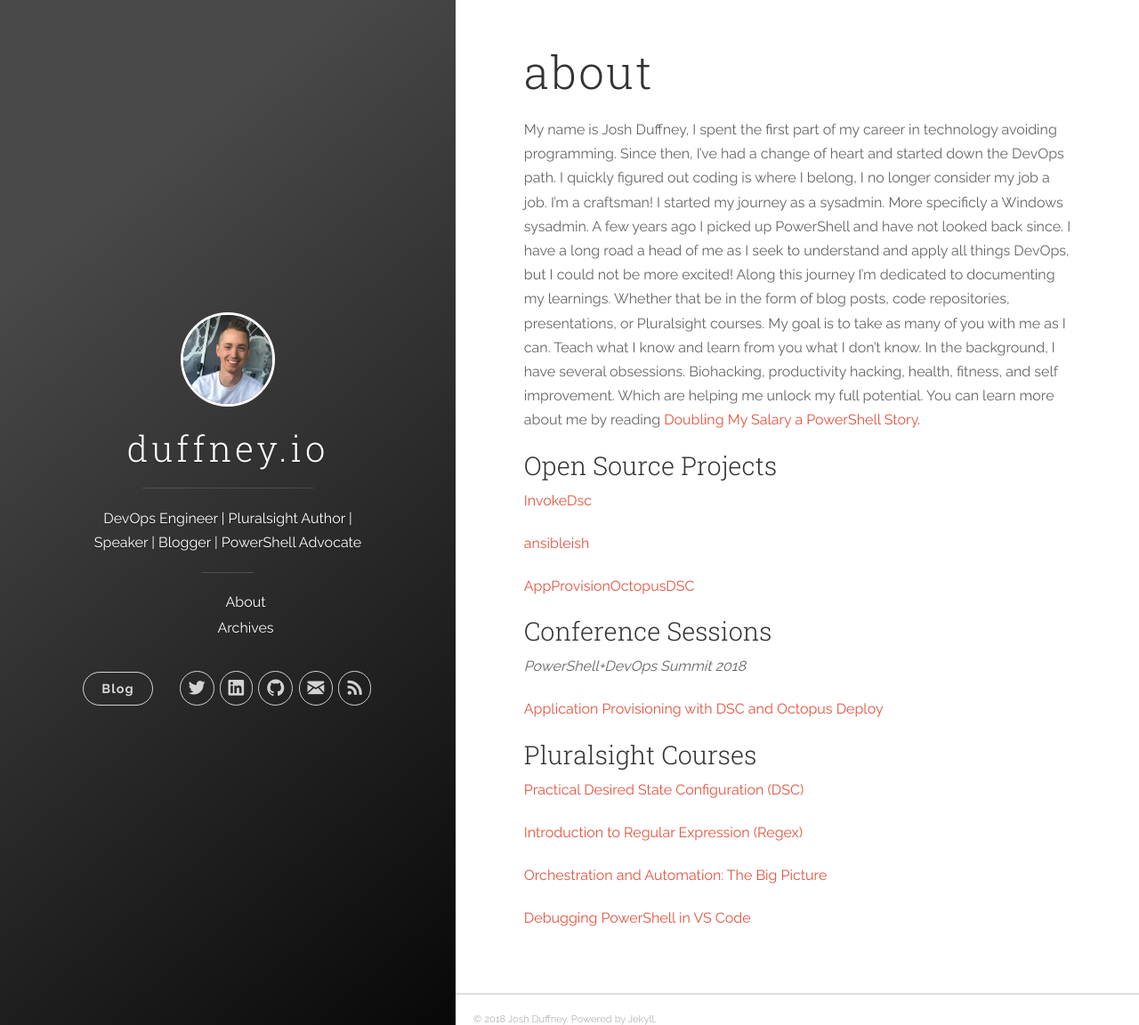
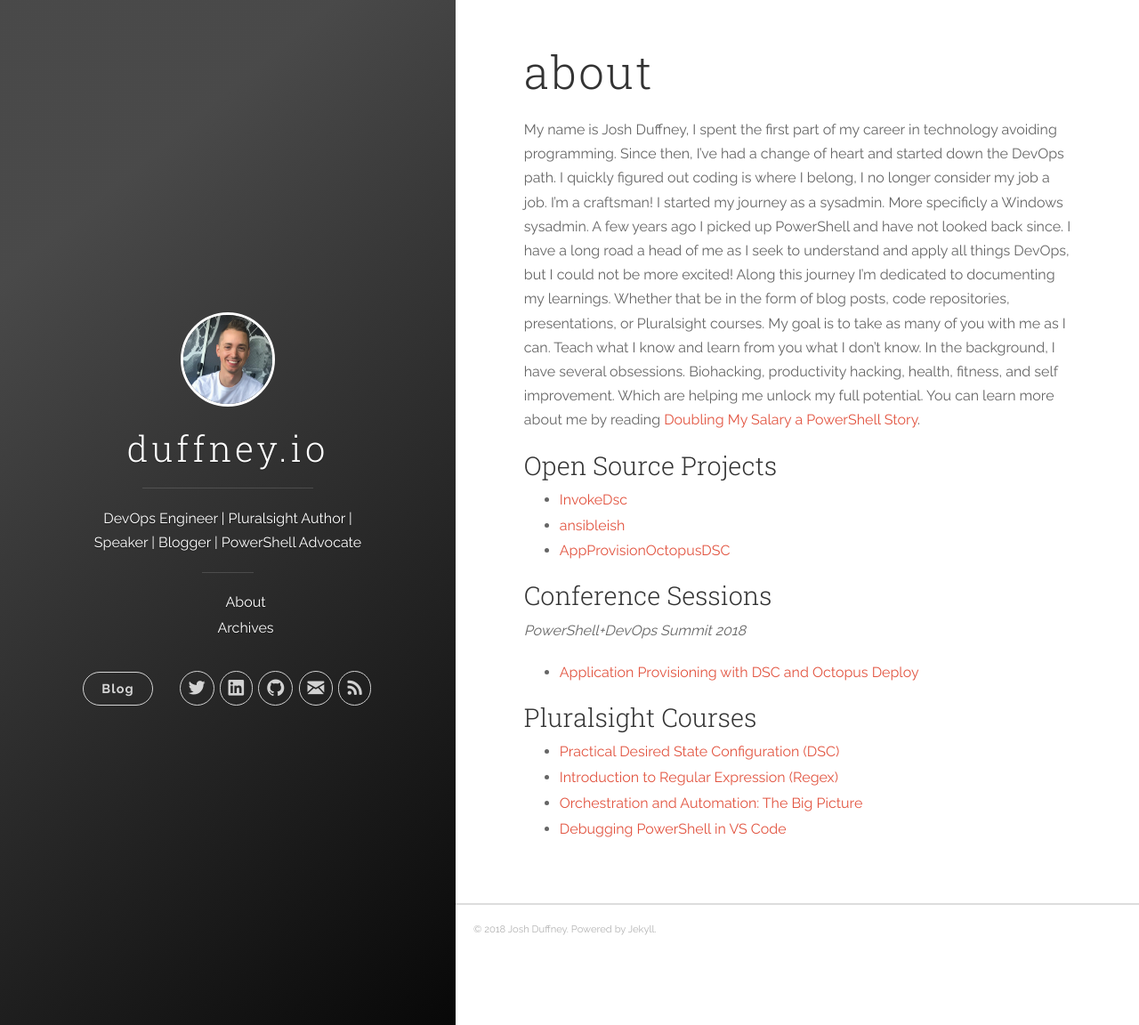
Before and after one commit to AzureDevOps3/duffney.github.io, a Jekyll site: the page built from about.md, in a window 1280 px wide and 1152 px high. Shown: the whole window at 89% size. Built offline with Jekyll 4.4.1, drawn with Linux system fonts in a browser that asks for light colours; nearby versions of some CDN libraries.

Commit message:
added lists

```diff
--- a/about.md
+++ b/about.md
@@ -10,28 +10,20 @@ My name is Josh Duffney, I spent the first part of my career in technology avoid
 
 ### Open Source Projects
 
-[InvokeDsc](https://github.com/Duffney/InvokeDSC)
-
-[ansibleish](https://github.com/Duffney/ansibleish)
-
-[AppProvisionOctopusDSC](https://github.com/Duffney/AppProvisionOctopusDSC)
+* [InvokeDsc](https://github.com/Duffney/InvokeDSC)
+* [ansibleish](https://github.com/Duffney/ansibleish)
+* [AppProvisionOctopusDSC](https://github.com/Duffney/AppProvisionOctopusDSC)
 
 ### Conference Sessions
 
 *PowerShell+DevOps Summit 2018*
 
-[Application Provisioning with DSC and Octopus Deploy](https://powershelldevopsglobalsummit2018.sched.com/event/Cq9Y/application-provisioning-with-dsc-and-octopus-deploy)
+* [Application Provisioning with DSC and Octopus Deploy](https://powershelldevopsglobalsummit2018.sched.com/event/Cq9Y/application-provisioning-with-dsc-and-octopus-deploy)
 
 
 ### Pluralsight Courses
 
-[Practical Desired State Configuration (DSC)](https://app.pluralsight.com/library/courses/practical-desired-state-configuration)
-
-
-[Introduction to Regular Expression (Regex)](https://app.pluralsight.com/library/courses/regular-expression-introduction)
-
-
-[Orchestration and Automation: The Big Picture](https://app.pluralsight.com/library/courses/orchestration-automation-big-picture)
-
-
-[Debugging PowerShell in VS Code](https://www.pluralsight.com/courses/debugging-powershell-vs-code)
+* [Practical Desired State Configuration (DSC)](https://app.pluralsight.com/library/courses/practical-desired-state-configuration)
+* [Introduction to Regular Expression (Regex)](https://app.pluralsight.com/library/courses/regular-expression-introduction)
+* [Orchestration and Automation: The Big Picture](https://app.pluralsight.com/library/courses/orchestration-automation-big-picture)
+* [Debugging PowerShell in VS Code](https://www.pluralsight.com/courses/debugging-powershell-vs-code)
```
